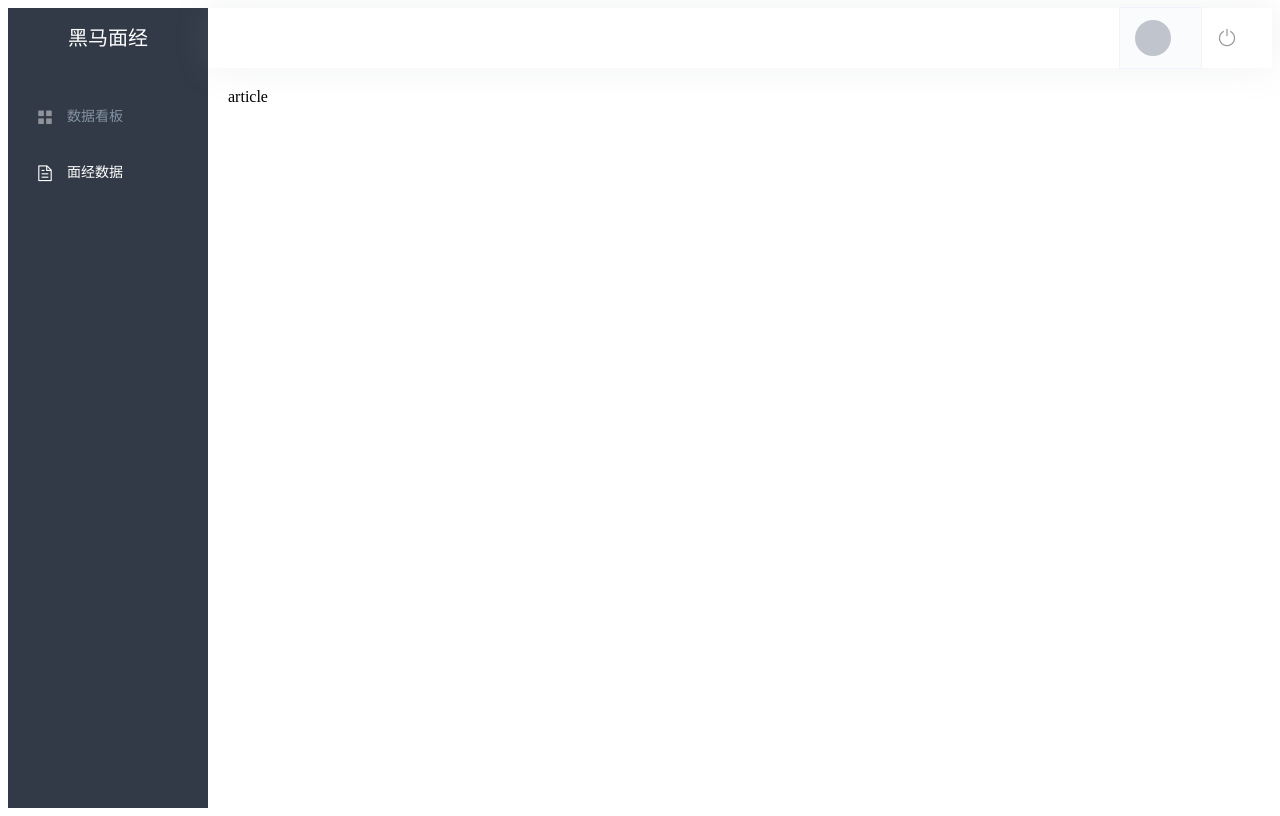
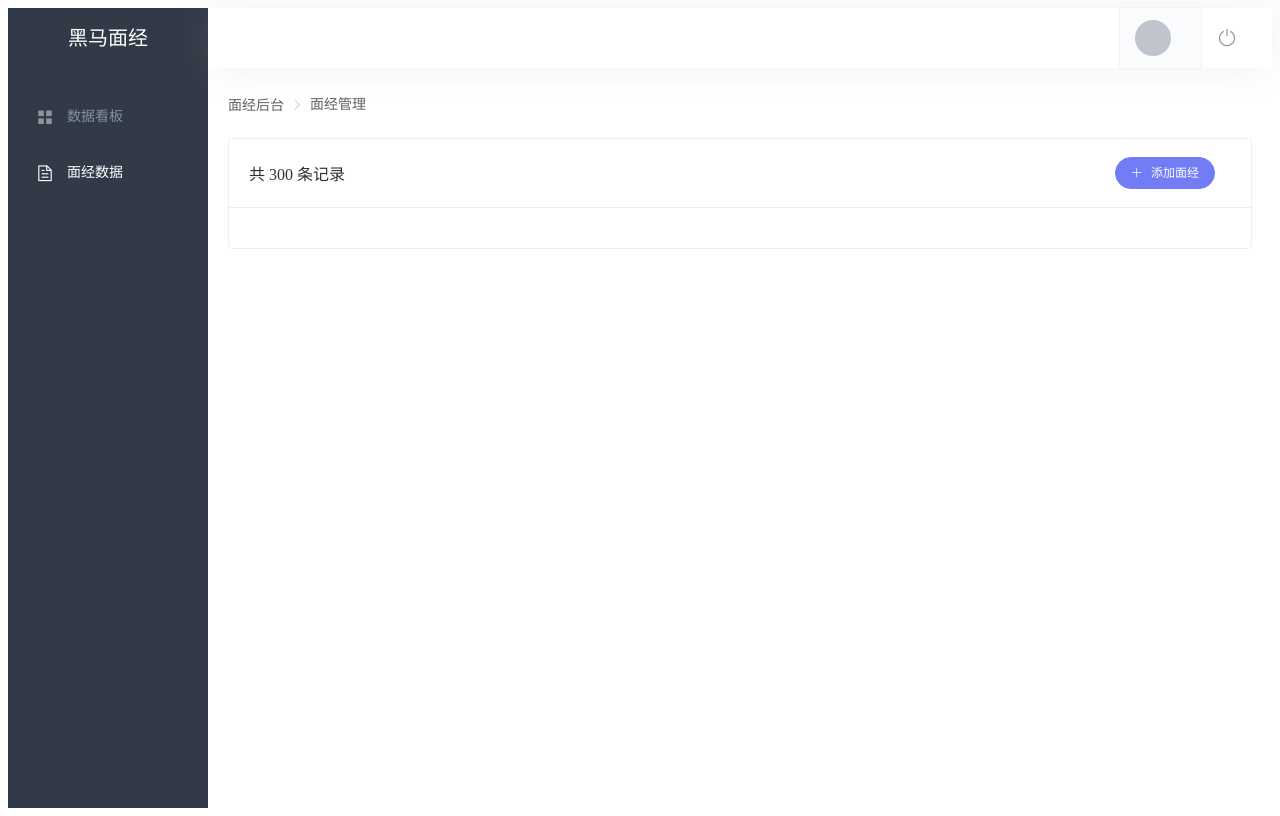
Before and after one commit to Hailie17/mianjinpc, a Vue app: page /article in a window 1280 px wide. Built offline with nearby package versions, Linux system fonts and the light colour scheme; no server answers.

Commit message:
面经管理页面

```diff
--- a/src/views/article/index.vue
+++ b/src/views/article/index.vue
@@ -1,7 +1,75 @@
 <template>
-  <div class="">article</div>
+  <div class="article-page">
+    <el-breadcrumb separator-class="el-icon-arrow-right">
+      <el-breadcrumb-item>面经后台</el-breadcrumb-item>
+      <el-breadcrumb-item>面经管理</el-breadcrumb-item>
+    </el-breadcrumb>
+    <el-card shadow="never" border="false">
+      <template #header>
+        <div class="header">
+          <span>共 300 条记录</span>
+          <el-button icon="el-icon-plus" size="small" type="primary" round> 添加面经 </el-button>
+        </div>
+      </template>
+    </el-card>
+  </div>
 </template>
 
-<script setup></script>
+<script>
+export default {
+  name: 'article-page',
+  data() {
+    return {}
+  }
+}
+</script>
 
-<style lang="scss" scoped></style>
+<style lang="scss" scoped>
+.el-card {
+  margin-top: 25px;
+  .header {
+    display: flex;
+    justify-content: space-between;
+    align-items: center;
+    padding-right: 16px;
+  }
+  .actions {
+    font-size: 18px;
+    display: flex;
+    justify-content: space-around;
+    color: #666;
+    > i:hover {
+      color: rgba(114, 124, 245, 1);
+      cursor: pointer;
+    }
+  }
+}
+.el-pagination {
+  margin-top: 20px;
+  text-align: center;
+}
+.el-breadcrumb {
+  margin-top: 10px;
+}
+.el-form {
+  padding-right: 40px;
+}
+.quill-editor {
+  ::v-deep .ql-editor {
+    height: 300px;
+  }
+}
+.el-rate {
+  padding: 10px 0;
+}
+.article-preview {
+  padding: 0 40px 40px 40px;
+  > h5 {
+    font-size: 20px;
+    color: #666;
+    border-bottom: 1px dashed #ccc;
+    padding-bottom: 30px;
+    margin: 0 0 20px 0;
+  }
+}
+</style>
```
